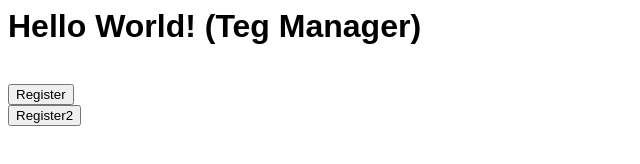
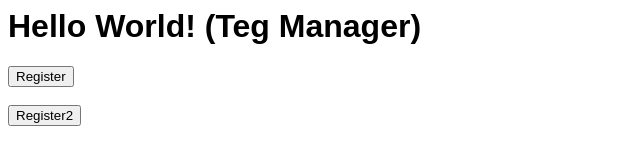
Before and after one commit to chutiman18/test-google-analytics-website, a plain HTML site: page index.html in a window 1280 px wide. Shown: the whole page, without its empty margins (0-640 px from the left). Drawn offline with Linux system fonts and the light colour scheme.

Commit message:
Add files via upload

```diff
--- a/index.html
+++ b/index.html
@@ -21,8 +21,8 @@
     </head>
     <body>
             <h1 style="font-family: Arial, Helvetica, sans-serif;">Hello World! (Teg Manager)</h1>
-            <br>
-            <button id="register">Register</button> <br>
+
+            <button id="register">Register</button> <br><br>
             <button id="register2">Register2</button>
     </body>
 
```
